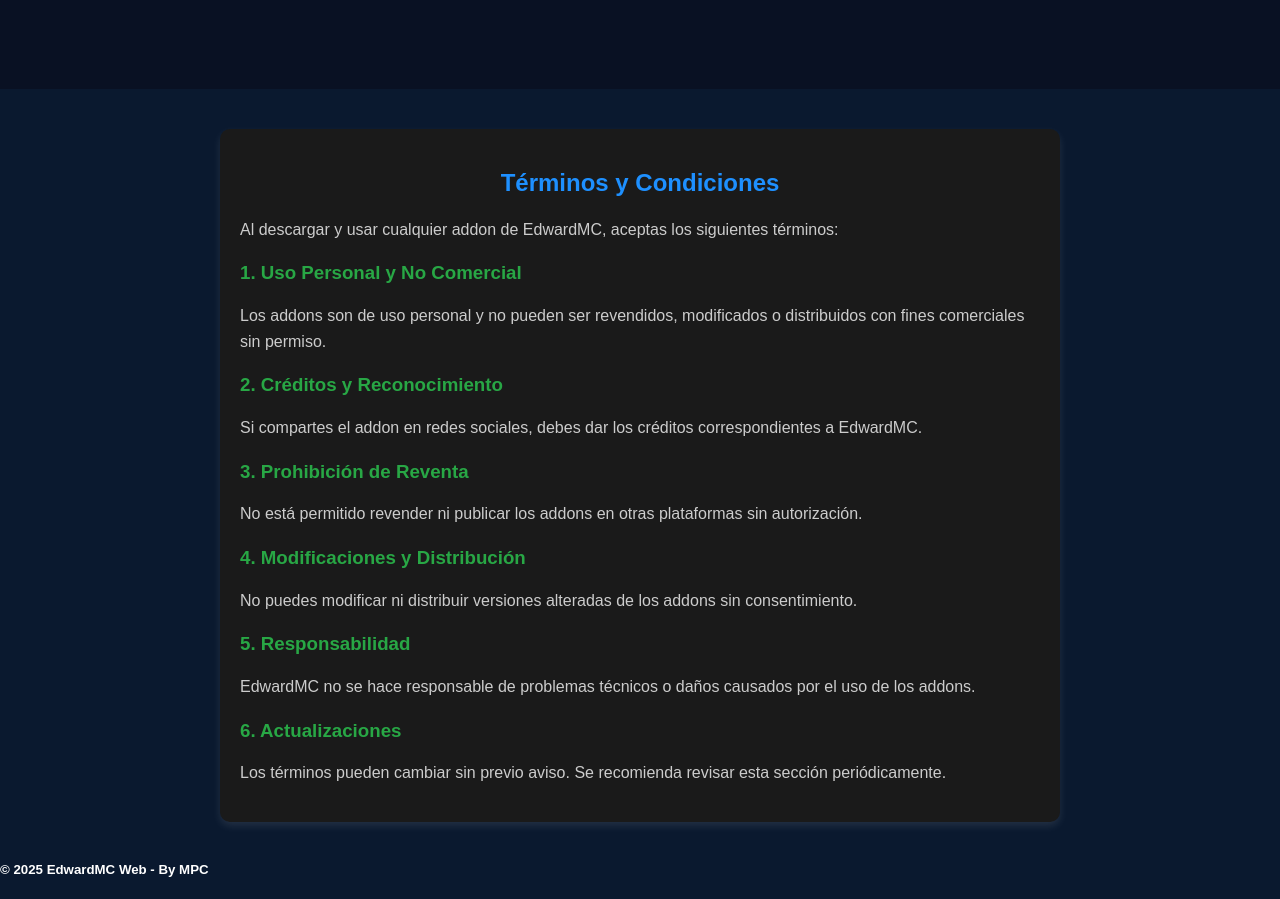
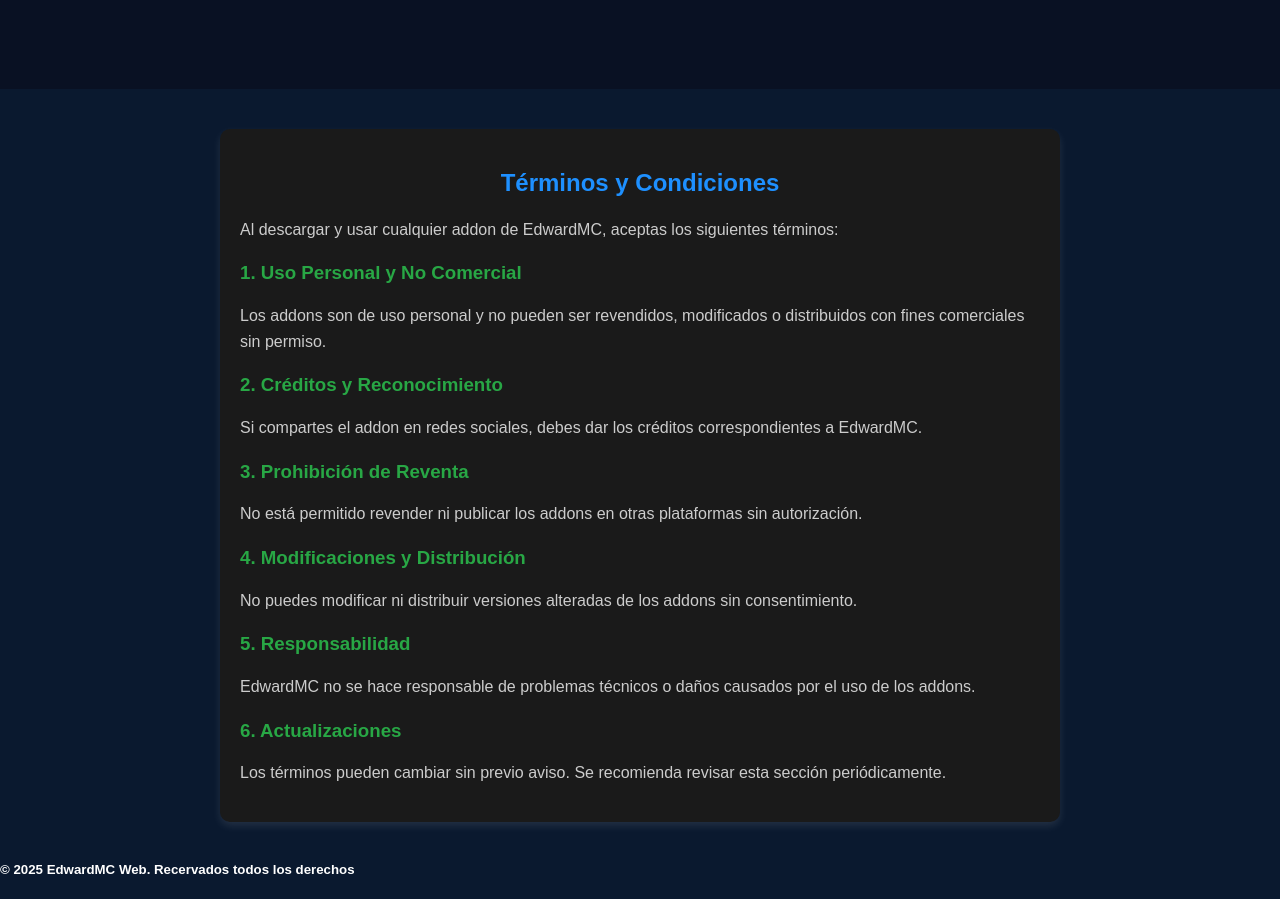
Before and after one commit to DinzaPan/EdwardMCWeb, a plain HTML site: page license.html in a window 1280 px wide. Shown: the part 124-1023 px from the top of the page. Drawn offline with Linux system fonts and the light colour scheme.

Commit message:
Update license.html
Cambios en los derechos de la página

```diff
--- a/license.html
+++ b/license.html
@@ -46,6 +46,6 @@
         <p>Los términos pueden cambiar sin previo aviso. Se recomienda revisar esta sección periódicamente.</p>
 
     </section>
-    <h5> © 2025 EdwardMC Web - By MPC</h5>
+    <h5> © 2025 EdwardMC Web. Recervados todos los derechos</h5>
 </body>
 </html>
```
